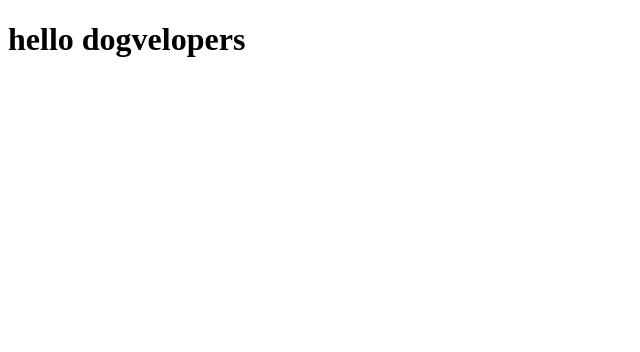
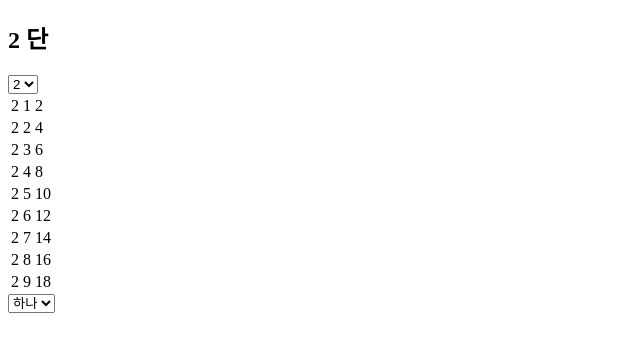
Before and after one commit to dogVelopers/2022-FE-React-02, a React (Create React App) app: page / in a window 1280 px wide. Shown: the top 352 px of the page, without its empty margins (0-640 px from the left). Built offline with nearby package versions, Linux system fonts and the light colour scheme.

Commit message:
구구단 강의

```diff
--- a/src/App.tsx
+++ b/src/App.tsx
@@ -1,9 +1,42 @@
-import React from "react";
+import React, { ChangeEvent, useState } from "react";
+import Sample from "./Sample";
+
+const danArray = [2, 3, 4, 5, 6, 7, 8, 9];
+const numArray: number[] = Array.from({ length: 9 }, (_, i) => i + 1);
 
 function App() {
+  const [dan, setDan] = useState<number>(2);
+
+  function onChangeSelect(e: ChangeEvent<HTMLSelectElement>) {
+    setDan(Number(e.target.value));
+    console.log(e.target.value);
+  }
+
   return (
     <div>
-      <h1>hello dogvelopers</h1>
+      <h2>{dan} 단</h2>
+
+      <select onChange={onChangeSelect}>
+        {danArray.map((eachDan) => (
+          <option value={eachDan} key={eachDan}>
+            {eachDan}
+          </option>
+        ))}
+      </select>
+
+      <table>
+        <tbody>
+          {numArray.map((num) => (
+            <tr key={num}>
+              <td>{dan}</td>
+              <td>{num}</td>
+              <td>{dan * num}</td>
+            </tr>
+          ))}
+        </tbody>
+      </table>
+
+      <Sample />
     </div>
   );
 }
--- /dev/null
+++ b/src/Sample.tsx
@@ -0,0 +1,23 @@
+import { ChangeEvent, useState } from "react";
+
+function Sample() {
+  const [state, setState] = useState<string>("하나");
+
+  function onChange(event: ChangeEvent<HTMLSelectElement>) {
+    // console.log("체인지");
+    console.log(event.target.value);
+  }
+
+
+
+  return (
+    <div>
+      <select onChange={onChange}>
+        <option value="하나">하나</option>
+        <option value="둘">둘</option>
+      </select>
+    </div>
+  );
+}
+
+export default Sample;
```
